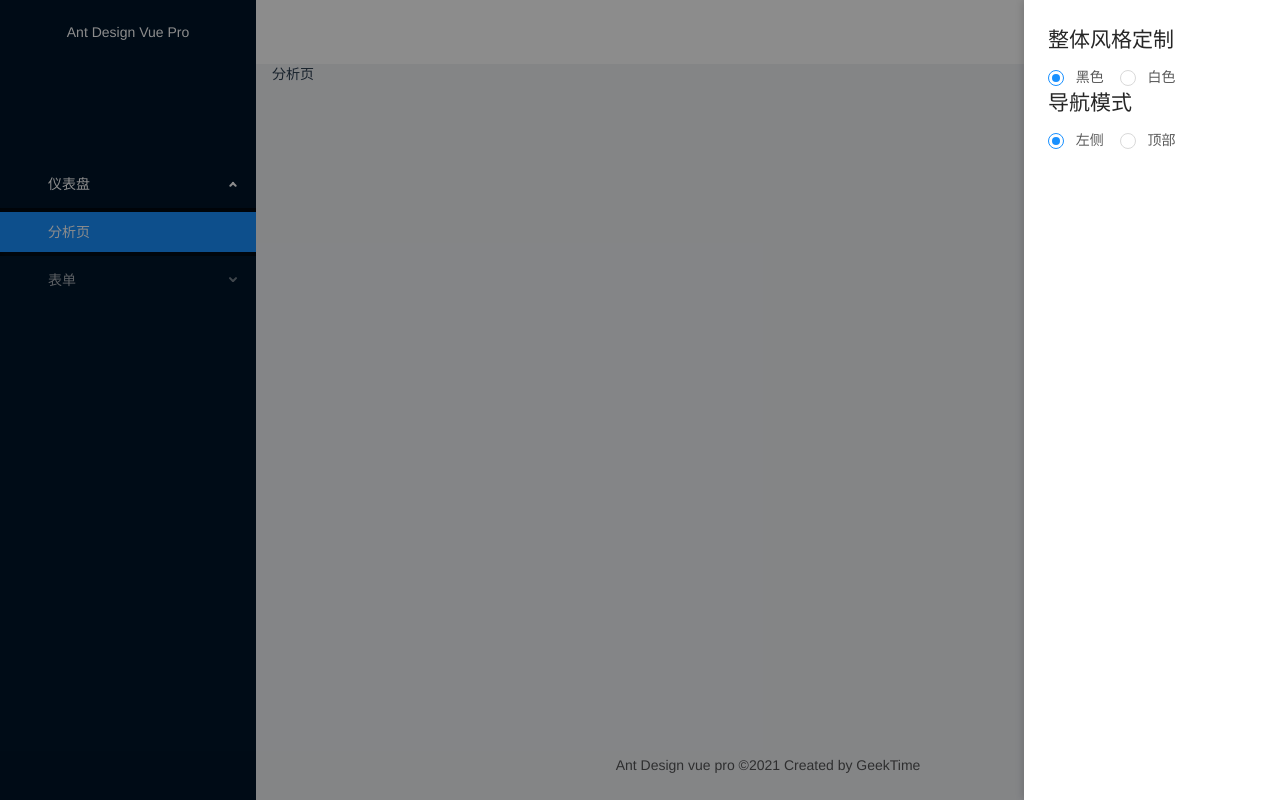
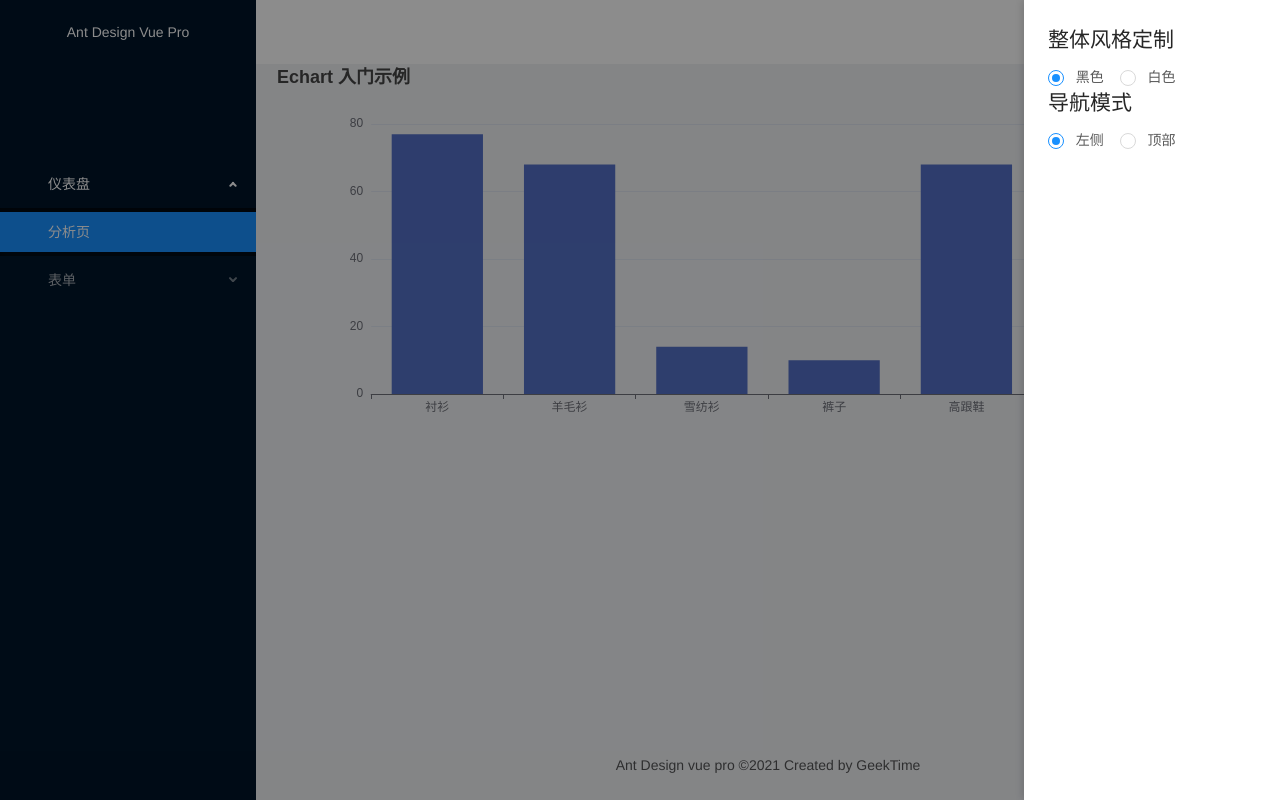
Before and after one commit to mia6686/ant-design-vue-pro, a Vue app: page /#/dashboard/analysis in a window 1280 px wide. Built offline with nearby package versions, Linux system fonts and the light colour scheme.

Commit message:
1，生命周期的使用 2，refs的使用 3，wacth的深度和浅度监听

```diff
--- a/package.json
+++ b/package.json
@@ -13,9 +13,12 @@
         "@vue/babel-helper-vue-jsx-merge-props": "^1.0.0-beta.2",
         "@vue/babel-preset-jsx": "^1.0.0-beta.2",
         "ant-design-vue": "^1.3.5",
+        "echarts": "^5.1.2",
+        "element-resize-detector": "^1.2.3",
         "lodash": "^4.17.21",
         "moment": "^2.24.0",
         "nprogress": "^0.2.0",
+        "resize-detector": "^0.3.0",
         "vue": "^2.6.8",
         "vue-ref": "^1.0.4",
         "vue-router": "^3.0.1",
--- /dev/null
+++ b/src/components/Authorized.vue
@@ -0,0 +1,29 @@
+<!-- 函数式组件没有this 没有根元素 破坏样式 所以不使用template <template></template> -->
+<!-- 组件形式控制权限 -->
+<!-- 函数式组件提高渲染性能  -->
+
+<script>
+// 会有一些限制 需要check函数校验
+import { check } from "../utils/auth";
+
+export default {
+    //函数式组件
+    functional: true,
+    //在值里面声明这个authority的类型是一个数组，必须传递的一个属性
+    props: {
+        authority: {
+            type: Array,
+            required: true,
+        },
+    },
+    //render函数提供两个参数
+    render(h, context) {
+        //从const里面取出值和具名插槽
+        const { props, scopedSlots } = context;
+        //直接用check，传递进来的authority， 校验通过 返回插槽就是子组件 如果没有通过返回null  需要进行声明
+        return check(props.authority) ? scopedSlots.default : null;
+    },
+};
+
+//每个页面都需要进行权限的判断就不是很方便 所以最好是把这个权限组件作为全局组件来使用 会在main。js里面去注册
+</script>
--- /dev/null
+++ b/src/components/Chart.vue
@@ -0,0 +1,91 @@
+<template>
+    <!-- 图表是需要在一个有宽高的容器里面 -->
+    <div ref="chartDom" style="height: 400px"></div>
+</template>
+<script>
+import * as echarts from "echarts";
+//使用这个lodash的防抖效果  会对性能有很大的提升
+import debounce from "lodash/debounce";
+//在这个resize-detector的第三方库里面 有增加事件和移除事件
+import { addListener, removeListener } from "resize-detector";
+
+export default {
+    //返回的值是从父组件返回过来的而不是写死的
+    props: {
+        option: {
+            type: Object,
+            default: () => {},
+        },
+    },
+    watch: {
+        //值变化的时候也是一样的要变化
+        //option的数值变化 其他的并不会变化 所以还是需要深度进行优化一下  目前只是浅度监听
+        option(val) {
+            this.chart.setOption(val);
+        },
+        //这样的深度监听就可以检测到option的每一个变化
+        //深度监听非常的耗性能 数据很庞大的时候不推荐使用
+        //一般还是使用浅度监听 手动给option附一个新值
+        // option: {
+        //     handler(val) {
+        //         this.chart.setOption(val);
+        //     },
+        //     deep: true,
+        // },
+    },
+    created() {
+        //防抖效果延迟300毫秒执行
+        this.resize = debounce(this.resize, 300);
+    },
+    //在这个生命周期去使用
+    mounted() {
+        //高度也是希望从父组件传递过来的
+        this.renderChart();
+        //基于准备好的dom 初始化实例
+        //echarts.init(document.getElementById("main")); 在vue中不能这样使用
+        //所以需要换一种方式去获取dom,$this.refs.chartDom===document.getElementById("main")
+        //当我们在写完这的时候不去监听，实际的执行顺序展示图表是溢出的，可以使用监听去解决这个问题 //监听--可以使用第三方的库
+        // this.chart = echarts.init(this.$refs.chartDom); 这边就需要移到父组件里面去
+        //使用就是先添加这个dom和resize，然后更改我们的mychart
+        addListener(this.$refs.chartDom, this.resize);
+        //绘制图表
+        // this.chart.setOption( );这边就需要移到父组件里面去
+        //这边就需要移到父组件里面去
+        //{
+        //     title: {
+        //         text: "Echart 入门示例",
+        //     },
+        //     tooltip: {},
+        //     xAxis: {
+        //         data: ["衬衫", "羊毛衫", "雪纺衫", "裤子", "高跟鞋", "袜子"],
+        //     },
+        //     yAxis: {},
+        //     series: [
+        //         {
+        //             name: "销量",
+        //             type: "bar",
+        //             data: [5, 20, 36, 10, 10, 20],
+        //         },
+        //     ],
+        // }
+    },
+    //在增加完成之后还要进行消除掉
+    beforeDestroy() {
+        removeListener(this.$refs.chartDom, this.resize);
+        //同时也要把chart实例销毁掉 防止内存泄漏 在哦进行封装第三方库的时候
+        this.chart.dispose();
+        this.chart = null;
+    },
+    //定义这个方法 刷新我们的chart 在mychart改成this.chart
+    methods: {
+        resize() {
+            this.chart.resize();
+        },
+        //把图表的渲染抽象一样
+        renderChart() {
+            this.chart = echarts.init(this.$refs.chartDom);
+            this.chart.setOption(this.option);
+        },
+    },
+};
+</script>
--- /dev/null
+++ b/src/directives/auth.js
@@ -0,0 +1,19 @@
+//权限指令
+//弊端 只有在第一次的时候才会去控制 如果是动态去更改了就无法进行控制
+import {check} from "../utils/auth"
+
+//写成可以自己去注册的指令
+function install(Vue, options = {}){
+    //这个名字就是如果用户不自己去配置 那么默认的名字就是auth
+    Vue.directive(options.name || "auth", {
+        //指定inserted周期里面做一个权限的校验
+        inserted(el, binding){
+            //如果没有校验通过，就直接从dome节点中移除掉
+            if(!check(binding.value)){
+                el.parentNode && el.parentNode.removeChild(el);
+            }
+        }
+    });
+}
+export default { install };
+//在使用之前也是需要进行先在main。js里面先注册
--- a/src/layouts/BasicLayout.vue
+++ b/src/layouts/BasicLayout.vue
@@ -7,7 +7,7 @@
             </a-layout-sider>
             <a-layout>
                 <a-layout-header style="background: #fff; padding: 0">
-                    <a-icon class="trigger" :type="collapsed ? 'menu-unfold' : 'menu-fold'" @click="collapsed = !collapsed"></a-icon>
+                    <a-icon v-auth="['admin']" class="trigger" :type="collapsed ? 'menu-unfold' : 'menu-fold'" @click="collapsed = !collapsed"></a-icon>
                     <Header />
                 </a-layout-header>
                 <a-layout-content style="margin: 0 16px">
@@ -18,6 +18,7 @@
                 </a-layout-footer>
             </a-layout>
         </a-layout>
+        <Authorized :authority="['admin']"></Authorized>
         <SettingDrawer></SettingDrawer>
     </div>
 </template>
--- a/src/layouts/SiderMenu.vue
+++ b/src/layouts/SiderMenu.vue
@@ -16,6 +16,8 @@
 </template>
 <script>
 import SubMenu from "../layouts/SubMenu.vue";
+import { check } from "../utils/auth";
+
 export default {
     props: {
         theme: {
@@ -52,7 +54,11 @@ export default {
         //回调函数的方法 用来判断一级二级三级菜单的显示
         getMenuData(routes = [], parentKeys = [], selectedKey) {
             const menuData = [];
-            routes.forEach((item) => {
+            for (let item of routes) {
+                //需要判断一下有没有信息 然后进行校验
+                if (item.meta && item.meta.authority && !check(item.meta.authority)) {
+                    break;
+                }
                 if (item.name && !item.hideInMenu) {
                     //父级菜单
                     this.openKeysMap[item.path] = parentKeys;
@@ -69,7 +75,7 @@ export default {
                 } else if (!item.hideInMenu && !item.hideChildrenInMenu && item.children) {
                     menuData.push(...this.getMenuData(item.children));
                 }
-            });
+            }
             return menuData;
         },
     },
--- a/src/utils/auth.js
+++ b/src/utils/auth.js
@@ -1,18 +1,18 @@
-// 专门用作于权限校验
+// 专门用作于权限校验 比较的灵活 无论是第一次还动态修改对都可以进行控制
+//唯一的弊端就是有一些语法不能使用 比如this等 还需要写一个组件去进行包裹
 
 
 // 获取当前用户的权限
 export function getCurrentAuthority(){
     // 一般是通过后台返回过来的
     //当前这个admin是一个假设的用户
-    return ["user"];
+    return ["admin"];  //是user的时候没有看到表单的权限 是admin的时候可以看到全部信息的权限
 }
 
 // 专门用来做校验的 传进来一个需要的权限
 export function check(authority){
     // 获取到我们现在的权限  再和我们需要的权限进行校验
     const current = getCurrentAuthority();
-    console.log('current: ',current)
     // 权限是属于这个用户的范围内的就返回true如果没有通过就返回false
     return current.some(item => authority.includes(item));
     // 数组的操作， some  includes
--- a/src/views/Dashboard/Analysis.vue
+++ b/src/views/Dashboard/Analysis.vue
@@ -1,3 +1,49 @@
 <template>
-    <div>分析页</div>
+    <div>
+        <!-- 在父组件更新的时候 子组件也要更新 在子组件就需要进行监听 watch -->
+        <Chart :option="chartOption" style="height: 400px" />
+    </div>
 </template>
+<script>
+import random from "lodash/random";
+import Chart from "../../components/Chart.vue";
+
+export default {
+    data() {
+        return {
+            chartOption: {
+                title: {
+                    text: "Echart 入门示例",
+                },
+                tooltip: {},
+                xAxis: {
+                    data: ["衬衫", "羊毛衫", "雪纺衫", "裤子", "高跟鞋", "袜子"],
+                },
+                yAxis: {},
+                series: [
+                    {
+                        name: "销量",
+                        type: "bar",
+                        data: [5, 20, 36, 10, 10, 20],
+                    },
+                ],
+            },
+        };
+    },
+    mounted() {
+        this.interval = setInterval(() => {
+            //100以内的随机数更改这里面的值
+            this.chartOption.series[0].data = this.chartOption.series[0].data.map(() => random(100));
+            // 手动给option附一个新值 这样的话就没问题了
+            this.chartOption = { ...this.chartOption };
+        }, 3000);
+    },
+    //使用之后需要进行销毁
+    beforeDestroy() {
+        clearInterval(this.interval);
+    },
+    components: {
+        Chart,
+    },
+};
+</script>
```
Also changed, not shown: src/main.js (+8 -0 lines), src/router.js (+7 -3 lines), 1 other file (tests, documents, lock files or other folders).
